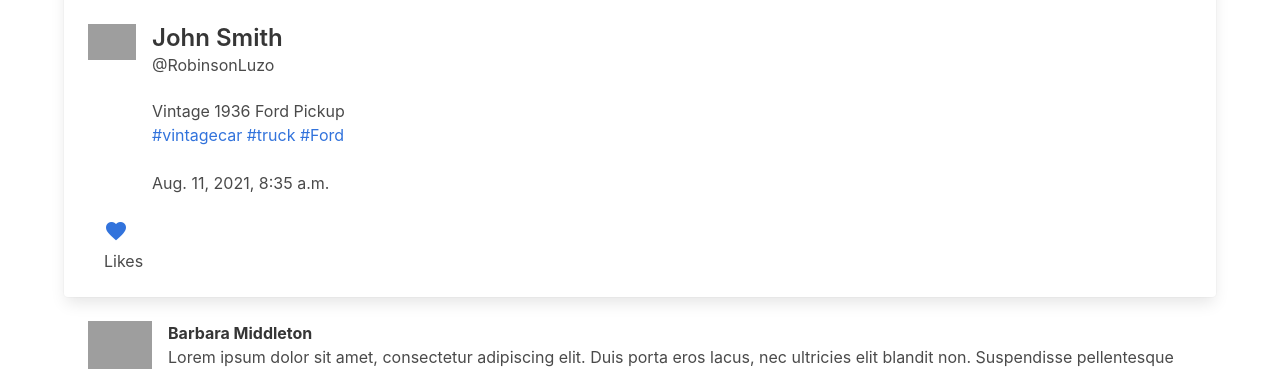
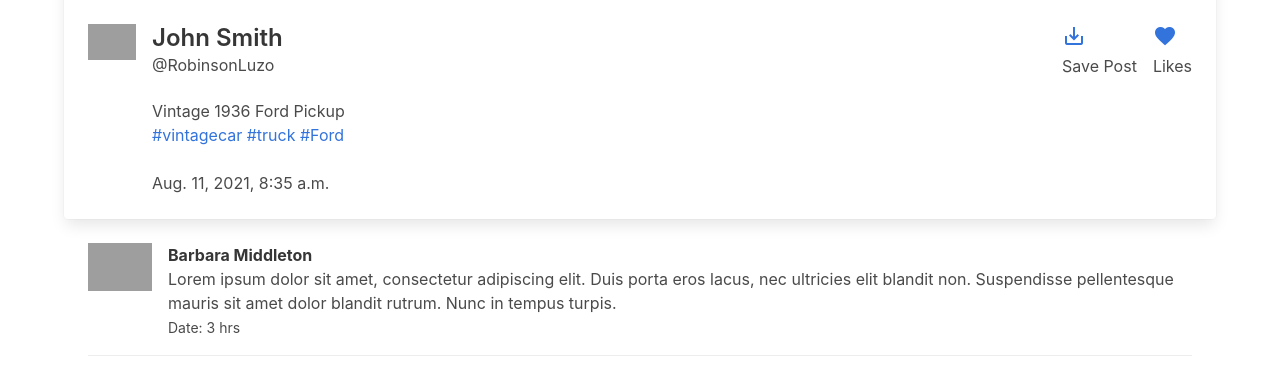
Before and after one commit to RobinsonLuzo/Notebook, a Django app: page /post/19c00fa8-7c39-4b97-bd76-8bf931918d28 in a window 1280 px wide. Shown: the part 964-1336 px from the top of the page. Run offline with Django 3.2, Linux system fonts and the light colour scheme; a user stored in the database is signed in; data comes from the database, SQL or seed files in the repository; both versions use the stored data as it was after the commit; grey boxes are pictures that could not be loaded.

Commit message:
Added save post icon to post. Corrected formatting of test comment on card so now appears correctly indented visually.

```diff
--- a/notebook/notebook/notebook/templates/post_detail.html
+++ b/notebook/notebook/notebook/templates/post_detail.html
@@ -33,19 +33,22 @@
               <br>
               <time datetime="2016-1-1">{{ post.posted }}</time>
             </div>
-          </div>
+
 
 
           <div class="media-right">
             <a href="">
-              <i class="material-icons">favorite</i></a>
-                <p>
-                  Likes
-                </p>
-
+              <i class="material-icons">save_alt</i></a>
+                <p>Save Post</p>
           </div>
 
+          <div class="media-right">
+            <a href="">
+              <i class="material-icons">favorite</i></a>
+                <p>Likes</p>
+          </div>
 
+        </div>
         </div>
       </div>
 
```
Also changed, not shown: notebook/notebook/db.sqlite3.
